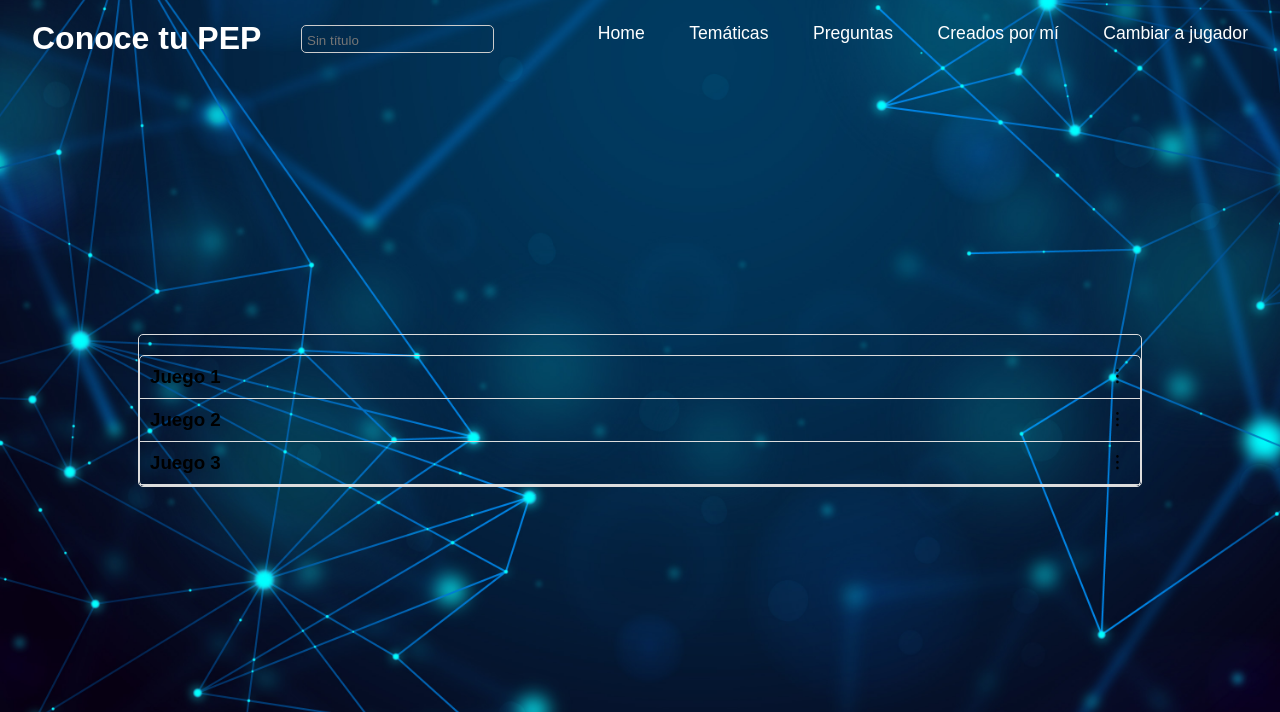
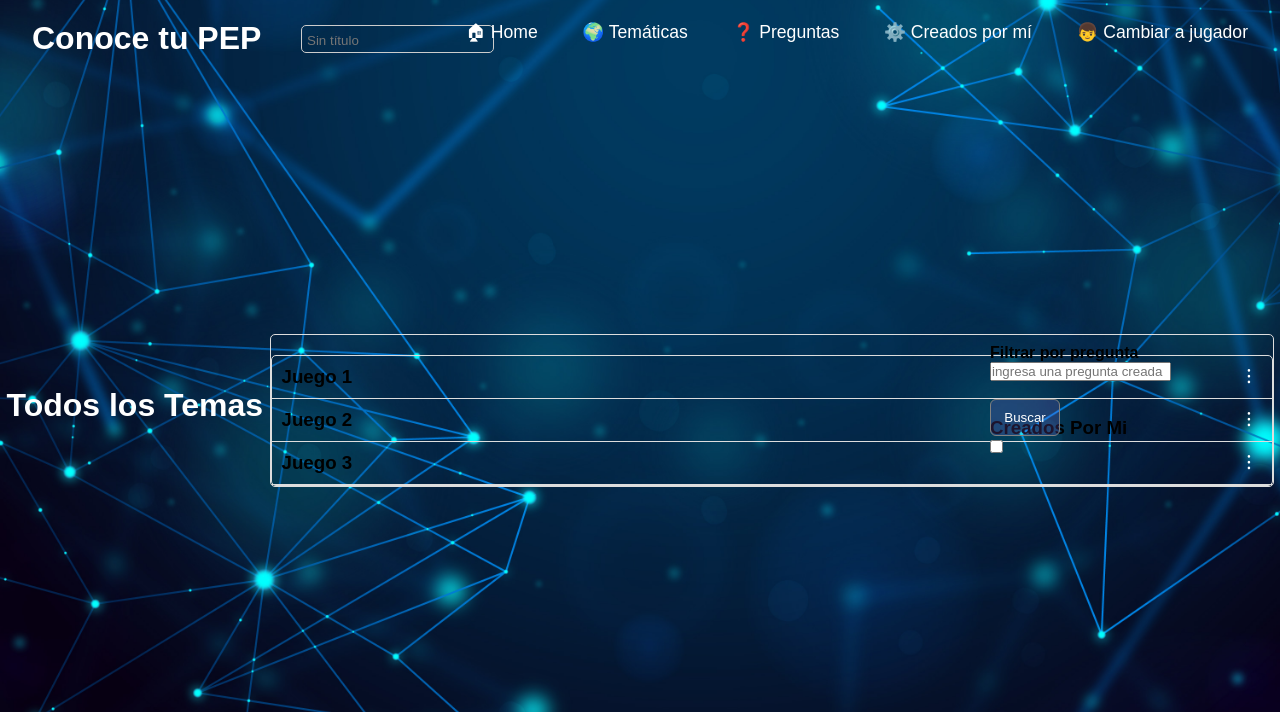
Before and after one commit to MartinCantillo/Juego-Pep, a Flask app: page /creadospormi in a window 1280 px wide. Shown: the top 712 px of the page. Run offline with Flask 3, Linux system fonts and the light colour scheme.

Commit message:
creados por mi nuevo

```diff
--- a/app.py
+++ b/app.py
@@ -70,6 +70,16 @@ def index():
 def admin():
     nombre= "Admin"
     return render_template('admin.html')
+
+@app.route("/menuprincipal", methods=['GET'])
+def principal():
+    nombre= "principal"
+    return render_template('menuPrincipal.html')
+
+@app.route("/jugando", methods=['GET'])
+def jugando():
+    nombre= "jugando"
+    return render_template('jugando.html')
 
 @app.route("/creadospormi", methods=['GET'])
 def creadospormi():
--- a/config/static/css/admin.css
+++ b/config/static/css/admin.css
@@ -44,3 +44,12 @@ h2 {
     margin-bottom: 10px;
     font-size: 20px;
 }
+
+button {
+    border: none;
+    background-color: #008000;
+    color: #ffffff;
+    padding: 10px 10px;
+    border-radius: 6px;
+    cursor: pointer;
+}
--- a/config/static/css/creadospormi.css
+++ b/config/static/css/creadospormi.css
@@ -1,3 +1,22 @@
+.container-filtro {
+    height: 100;
+    width: 100;
+    position: absolute;
+    right: 0;
+    width: 300px;
+    padding: 10px;
+}
+
+.btn-filtro {
+    background-color: rgba(143, 103, 224, 0.2);
+    border: 10px;
+    position: absolute;
+    right: 35;
+    top: 20;
+    width: 70px;
+    border: thin solid gray;
+    padding: 10px;
+}
 
 .game-list {
     margin-top: 20px;
@@ -8,6 +27,7 @@
 h3 {
     cursor: pointer;
 }
+
 .game-item {
     width: 1000px;
     display: flex;
--- a/config/templates/creadospormi.html
+++ b/config/templates/creadospormi.html
@@ -1,5 +1,22 @@
 
 {% extends "layout.html" %} {% block body %}
+<!-- barra de busqueda-->
+<h2>Todos los Temas</h2>
+<div class="container-filtro">
+    <form action="javascript:void(0);" id="busquedaForm">
+        <h4>Filtrar por pregunta</h4>
+        <input type="text" id="valor" aling="right" placeholder="ingresa una pregunta creada"><br>
+       <br> <button type="submit" class="btn-filtro">Buscar</button>
+    </form>
+    <table>
+        <tbody id="cuerpo"></tbody>
+    </table>
+<br> <!-- checkbox-->
+<div class="desplegable">
+    <h3>Creados Por Mi</h3> <input type="checkbox" class="checkbox">
+     </div>
+
+</div>
 
 <div class="game-list">
     <div class="game-list">
--- a/config/templates/layout.html
+++ b/config/templates/layout.html
@@ -19,28 +19,24 @@
     <header>
         <h2 class="logo">Conoce tu PEP</h2>
         <span class="navTittleGame" id="tituloJuego">
-            <input
-              type="text"
-              class="nav-item-input1"
-              placeholder="Sin título"
-            />
+            <input type="text" class="nav-item-input1" placeholder="Sin título"/>
         </span>
         <nav class="navbar-layout">
-            <a href="/admin">Home</a>
-            <a href="/creartematicas">Temáticas</a>
-            <a href="/crearpreguntas">Preguntas</a>
-            <a href="/creadospormi">Creados por mí</a>
-            <a href="#">Cambiar a jugador</a>
+            <a href="/admin">🏠︎ Home</a>
+            <a href="/creartematicas" >🌍 Temáticas</a>
+            <a href="/crearpreguntas">❓ Preguntas</a>
+            <a href="/creadospormi">⚙️ Creados por mí</a>
+            <a href="#">👦 Cambiar a jugador</a>
         </nav>
         <div class="toggle_btn">
             <i class="fa-solid fa-bars"></i>
         </div>
         <div class="menu-inferior">
-            <a href="/admin">Home</a>
-            <a href="/creartematicas" >Temáticas</a>
-            <a href="/crearpreguntas">Preguntas</a>
-            <a href="/creadospormi">Creados por mí</a>
-            <a href="#">Cambiar a jugador</a>
+            <a href="/admin">🏠︎ Home</a>
+            <a href="/creartematicas" >🌍 Temáticas</a>
+            <a href="/crearpreguntas">❓ Preguntas</a>
+            <a href="/creadospormi">⚙️ Creados por mí</a>
+            <a href="#">👦 Cambiar a jugador</a>
         </div>
     </header>
     {% block body %}
```
Also changed, not shown: config/templates/admin.html (+7 -8 lines).
